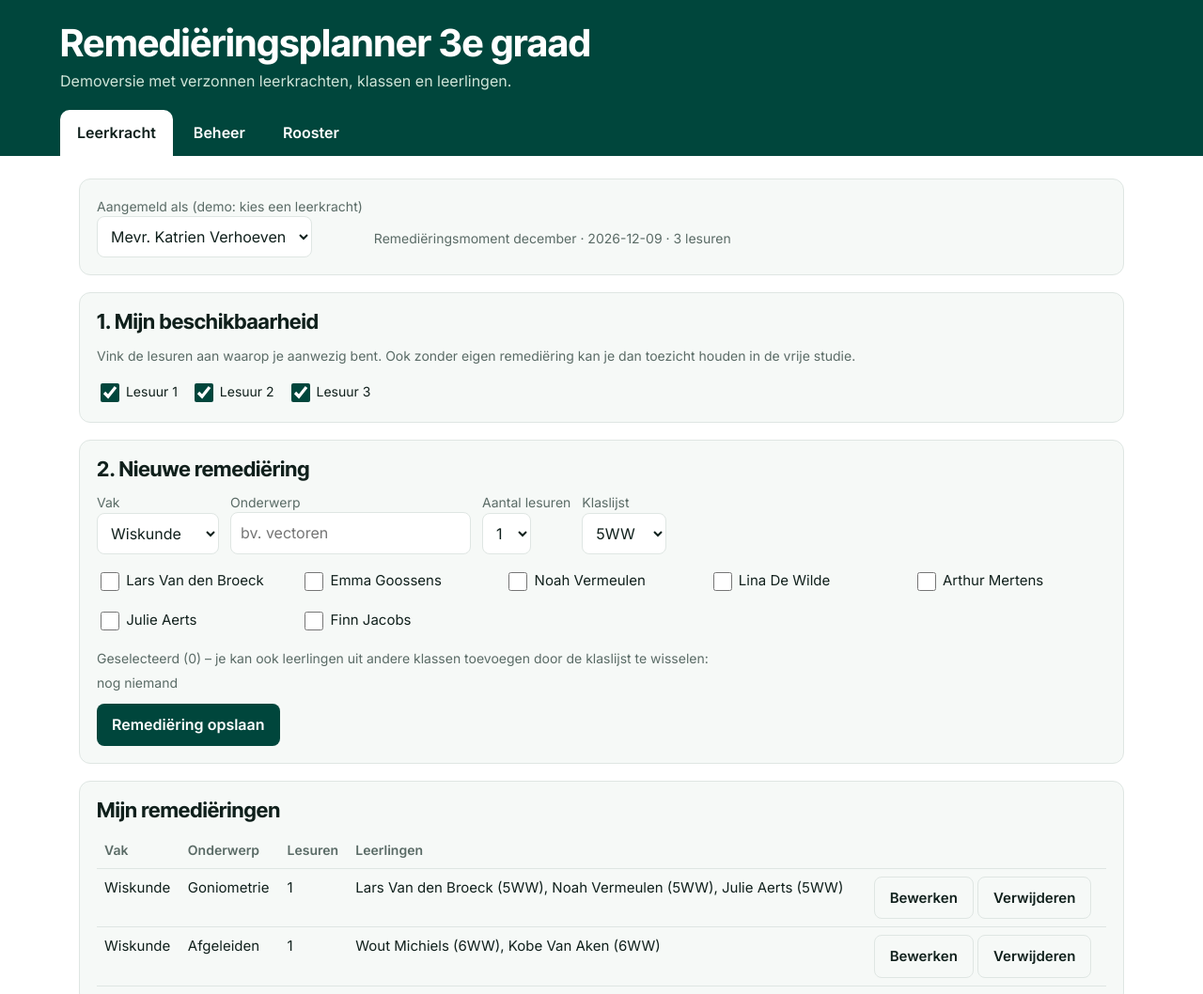
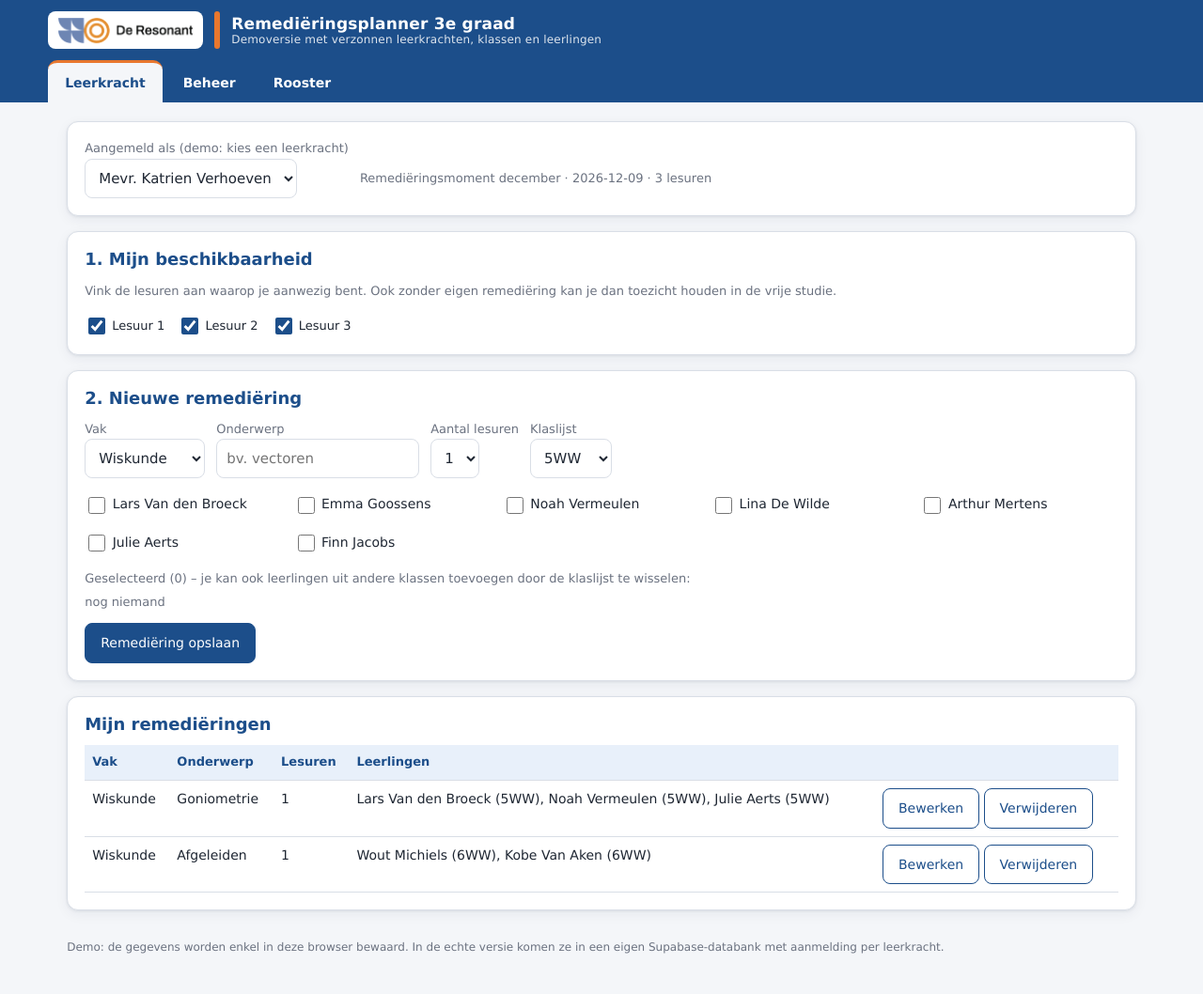
Before and after one commit to gerardwalschap/remediering, a plain HTML site: page index.html in a window 1280 px wide. Shown: the top 1058 px of the page at 94% size. Drawn offline with Linux system fonts and the light colour scheme.

Commit message:
Add files via upload

```diff
--- a/index.html
+++ b/index.html
@@ -4,76 +4,83 @@
 <meta charset="utf-8">
 <meta name="viewport" content="width=device-width, initial-scale=1">
 <title>Remediëringsplanner 3e graad</title>
-<link rel="preconnect" href="https://fonts.googleapis.com">
-<link href="https://fonts.googleapis.com/css2?family=Inter+Tight:wght@600;700&family=Inter:wght@400;500;600&display=swap" rel="stylesheet">
 <style>
-/* VOICE: rustig schoolinstrument, zakelijk en duidelijk
-   IDEA: het lesrooster aan de muur van het secretariaat
-   PICTURE: het rooster zelf: kolommen per lesuur met groepskaarten
-   COLOUR and TYPE: diepgroen, wit, limoenwit, koraal voor tekorten; Inter Tight + Inter
-   LAYOUT: groene kopband met tabs, daaronder één kolom met werkpanelen */
-:root{color-scheme:light dark;
---bg:light-dark(#ffffff,#0d1714);--ink:light-dark(#10201c,#e7efe9);--mut:light-dark(#5a6b66,#9fb2ab);
---g:#00463c;--gl:light-dark(#e6f5c8,#1d3a2a);--line:light-dark(#dfe6e3,#24342f);--panel:light-dark(#f6f9f7,#13211d);
---cor:#ff6f59;--corl:light-dark(#ffe7e2,#3b1f1a);--amb:light-dark(#fff3d6,#3a3119);--ok:light-dark(#e4f4ea,#173326)}
-:root[data-theme=light]{color-scheme:light}:root[data-theme=dark]{color-scheme:dark}
+/* Huisstijl De Resonant, gelijk aan het leerpadenplatform:
+   blauwe kopbalk met schoollogo in wit kader + oranje streep, Verdana, witte kaarten op lichtgrijs */
+:root{color-scheme:light;
+--g:#1c4e8a;--gl:#e8f0fa;--or:#e8772e;--orl:#fdf0e6;
+--bg:#ffffff;--achter:#f4f6f9;--ink:#1f2733;--mut:#6b7280;--line:#d9dee6;--panel:#ffffff;
+--cor:#b83a2e;--corl:#fbeae8;--amb:#fdf0e6;--ok:#e6f4ec;
+--schaduw:0 1px 3px rgba(20,40,70,.08),0 4px 14px rgba(20,40,70,.06)}
 *{box-sizing:border-box;min-width:0}
-body{margin:0;background:var(--bg);color:var(--ink);font:16px/1.55 Inter,system-ui,sans-serif;overflow-x:clip}
-h1,h2,h3{font-family:"Inter Tight",Inter,sans-serif;line-height:1.1;margin:0}
-h1{font-size:clamp(26px,4vw,40px);text-wrap:balance}h2{font-size:22px;margin-bottom:12px}h3{font-size:17px}
-header{background:var(--g);color:#fff;padding:24px max(5vw,16px) 0}
-header p{margin:6px 0 18px;color:#cfe5d9;max-width:70ch}
+body{margin:0;background:var(--achter);color:var(--ink);font:15px/1.6 Verdana,Geneva,sans-serif;overflow-x:clip}
+h1,h2,h3{line-height:1.2;margin:0}
+h2{font-size:18px;margin-bottom:12px;color:var(--g)}h3{font-size:16px;color:var(--g)}
+header{background:var(--g);color:#fff;padding:12px max(4vw,16px) 0}
+.balk{display:flex;align-items:center;gap:12px;flex-wrap:wrap;padding-bottom:12px}
+.schoollogo{background:#fff url(logo-deresonant.png) no-repeat center/contain;background-origin:content-box;padding:5px 10px;box-sizing:content-box;width:145px;height:30px;border-radius:8px;flex:none}
+.streep{width:6px;align-self:stretch;background:var(--or);border-radius:3px}
+.titel{font-weight:bold;font-size:17px;letter-spacing:.2px}
+.titel small{display:block;font-weight:normal;font-size:12px;opacity:.85}
 nav{display:flex;gap:4px;flex-wrap:wrap}
-nav a{color:#fff;text-decoration:none;padding:12px 18px;border-radius:10px 10px 0 0;font-weight:600;min-height:44px}
-nav a.on{background:var(--bg);color:var(--ink)}
-main{padding:24px max(5vw,16px) 60px;max-width:1240px;margin:0 auto}
-.panel{background:var(--panel);border:1px solid var(--line);border-radius:12px;padding:18px;margin-bottom:18px}
+nav a{color:#fff;text-decoration:none;padding:10px 18px;border-radius:10px 10px 0 0;font-weight:bold;font-size:14px;min-height:44px;display:flex;align-items:center;border-top:3px solid transparent}
+nav a:hover{background:rgba(255,255,255,.1)}
+nav a.on{background:var(--achter);color:var(--g);border-top-color:var(--or)}
+main{padding:20px max(4vw,16px) 60px;max-width:1240px;margin:0 auto}
+.panel{background:var(--panel);border:1px solid var(--line);border-radius:12px;padding:18px;margin-bottom:16px;box-shadow:var(--schaduw)}
 .row{display:flex;gap:12px;flex-wrap:wrap;align-items:end}
-label{font-size:14px;color:var(--mut);display:block}
-input,select,textarea{font:inherit;font-size:16px;color:var(--ink);background:var(--bg);border:1px solid var(--line);border-radius:8px;padding:9px 10px;min-height:44px}
+label{font-size:13px;color:var(--mut);display:block}
+input,select,textarea{font:inherit;font-size:15px;color:var(--ink);background:var(--bg);border:1px solid var(--line);border-radius:8px;padding:8px 10px;min-height:42px}
 textarea{width:100%;min-height:150px;line-height:1.4}
-input[type=checkbox]{min-height:auto;width:20px;height:20px;accent-color:var(--g);vertical-align:middle}
-button{font:inherit;font-weight:600;border:0;border-radius:8px;padding:10px 16px;min-height:44px;cursor:pointer;background:var(--g);color:#fff}
-button.sec{background:transparent;color:var(--ink);border:1px solid var(--line)}
-button.warn{background:var(--cor);color:#2a0d07}
-button:focus-visible,input:focus-visible,select:focus-visible,textarea:focus-visible,a:focus-visible{outline:3px solid #7fc8a9;outline-offset:2px}
-.mut{color:var(--mut);font-size:14px}
+input[type=checkbox]{min-height:auto;width:18px;height:18px;accent-color:var(--g);vertical-align:middle}
+button{font:inherit;font-size:14px;border:1px solid var(--g);border-radius:8px;padding:9px 16px;min-height:42px;cursor:pointer;background:var(--g);color:#fff}
+button:hover{filter:brightness(1.08)}
+button.sec{background:transparent;color:var(--g);border-color:var(--g)}
+button.sec:hover{background:var(--gl);filter:none}
+button.warn{background:var(--cor);border-color:var(--cor);color:#fff}
+button:focus-visible,input:focus-visible,select:focus-visible,textarea:focus-visible,a:focus-visible{outline:3px solid var(--or);outline-offset:2px}
+.mut{color:var(--mut);font-size:13px}
 .chips{display:flex;flex-wrap:wrap;gap:6px}
-.chip{background:var(--gl);border-radius:20px;padding:3px 10px;font-size:14px}
-.studs{display:grid;grid-template-columns:repeat(auto-fill,minmax(190px,1fr));gap:4px 12px;margin:10px 0}
-.studs label{color:var(--ink);font-size:15px;padding:6px 0;cursor:pointer}
-table{border-collapse:collapse;width:100%}th,td{text-align:left;padding:8px;border-bottom:1px solid var(--line);vertical-align:top;font-size:15px}
-th{font-size:14px;color:var(--mut);font-weight:600}
+.chip{background:var(--gl);border:1px solid #c9d8ec;border-radius:999px;padding:3px 11px;font-size:13px}
+.studs{display:grid;grid-template-columns:repeat(auto-fill,minmax(200px,1fr));gap:4px 12px;margin:10px 0}
+.studs label{color:var(--ink);font-size:14px;padding:6px 0;cursor:pointer}
+table{border-collapse:collapse;width:100%}th,td{text-align:left;padding:8px;border-bottom:1px solid var(--line);vertical-align:top;font-size:14px}
+th{font-size:13px;color:var(--g);font-weight:bold;background:var(--gl)}
 .scroll{overflow-x:auto}
-.banner{border-radius:12px;padding:16px 18px;margin-bottom:18px}
-.banner.ok{background:var(--ok)}.banner.voorstel{background:var(--amb)}.banner.fout,.banner.tekort{background:var(--corl)}
+.banner{border-radius:12px;padding:16px 18px;margin-bottom:16px;border:1px solid var(--line);border-left:6px solid var(--g)}
+.banner.ok{background:var(--ok);border-left-color:#2e7d4f}.banner.voorstel{background:var(--amb);border-left-color:var(--or)}.banner.fout,.banner.tekort{background:var(--corl);border-left-color:var(--cor)}
+.banner h2{color:var(--ink)}
 .banner ul{margin:8px 0 0;padding-left:20px}
 .grid{display:grid;grid-template-columns:repeat(auto-fit,minmax(260px,1fr));gap:14px}
-.col{border:1px solid var(--line);border-radius:12px;overflow:hidden}
-.col>h3{background:var(--g);color:#fff;padding:12px 14px}
+.col{border:1px solid var(--line);border-radius:12px;overflow:hidden;background:var(--panel);box-shadow:var(--schaduw)}
+.col>h3{background:var(--g);color:#fff;padding:11px 14px;border-bottom:3px solid var(--or)}
 .card{padding:10px 14px;border-bottom:1px solid var(--line)}
-.card.rem{border-left:5px solid var(--g)}.card.vs{border-left:5px solid #9cc7b7}
+.card.rem{border-left:5px solid var(--g)}.card.vs{border-left:5px solid var(--or)}
 .card.bad{background:var(--corl)}.card.ovr{background:var(--amb)}
-.card b{display:block}.card .lk{font-weight:600}
-details summary{cursor:pointer;font-size:14px;color:var(--mut)}
-.seg{display:inline-flex;border:1px solid var(--line);border-radius:10px;overflow:hidden;flex-wrap:wrap}
-.seg button{border-radius:0;background:transparent;color:var(--ink)}.seg button.on{background:var(--g);color:#fff}
+.card b{display:block}.card .lk{font-weight:bold}
+details summary{cursor:pointer;font-size:13px;color:var(--mut)}
+.seg{display:inline-flex;border:1px solid var(--g);border-radius:10px;overflow:hidden;flex-wrap:wrap;background:var(--panel)}
+.seg button{border-radius:0;border:0;background:transparent;color:var(--g)}.seg button.on{background:var(--g);color:#fff}
 .tlist{display:grid;gap:10px}
 .tk{display:grid;grid-template-columns:minmax(0,1.2fr) minmax(0,2fr) minmax(0,2fr) 110px 44px;gap:10px;align-items:start;border-bottom:1px solid var(--line);padding-bottom:10px}
-.tk .cbs{display:flex;flex-wrap:wrap;gap:4px 12px;font-size:14px}
-.tk .cbs label{color:var(--ink);font-size:14px}
+.tk .cbs{display:flex;flex-wrap:wrap;gap:4px 12px;font-size:13px}
+.tk .cbs label{color:var(--ink);font-size:13px}
 .kl{display:grid;grid-template-columns:repeat(auto-fill,minmax(220px,1fr));gap:12px}
-.note{font-size:13px;color:var(--mut);margin-top:30px}
+.note{font-size:12px;color:var(--mut);margin-top:30px}
 @media(max-width:800px){.tk{grid-template-columns:1fr}}
+@media(max-width:560px){.schoollogo{width:100px;height:21px;padding:4px 7px}}
 @media(max-width:600px){table{font-size:13px}.stack thead{display:none}.stack tr{display:grid;padding-block:10px}.stack td{display:flow-root;border:0;padding:3px 0;padding-inline-start:8em;text-align:start}.stack td::before{content:attr(data-l);float:inline-start;width:7.5em;margin-inline-start:-8em;white-space:normal;color:var(--mut)}.stack td:empty{display:none}}
-@media print{header nav,.noprint{display:none}header{background:none;color:#000;padding:0}main{padding:0}.col>h3{background:#ddd;color:#000}}
+@media print{body{background:#fff}header nav,.noprint{display:none}header{background:none;color:#000;padding:0}.streep{display:none}.schoollogo{padding:0;-webkit-print-color-adjust:exact;print-color-adjust:exact}main{padding:0}.panel,.col{box-shadow:none}.col>h3{background:#ddd;color:#000}}
 </style>
 <script>new MutationObserver(()=>{for(const c of document.querySelectorAll('.stack td:not([data-l])')){let i=0,p=c;while(p=p.previousElementSibling)i+=p.colSpan;c.dataset.l=c.closest('table').rows[0].cells[i]?.textContent||''}}).observe(document,{childList:true,subtree:true})</script>
 </head>
 <body>
 <header>
-  <h1>Remediëringsplanner 3e graad</h1>
-  <p id="sub">Demoversie met verzonnen leerkrachten, klassen en leerlingen.</p>
+  <div class="balk">
+    <div class="schoollogo" role="img" aria-label="De Resonant"></div>
+    <div class="streep"></div>
+    <h1 class="titel">Remediëringsplanner 3e graad<small id="sub">Demoversie met verzonnen leerkrachten, klassen en leerlingen</small></h1>
+  </div>
   <nav id="nav">
     <a href="#leerkracht" data-tab="leerkracht">Leerkracht</a>
     <a href="#beheer" data-tab="beheer">Beheer</a>
```
Also changed, not shown: logo-deresonant.png (added).
